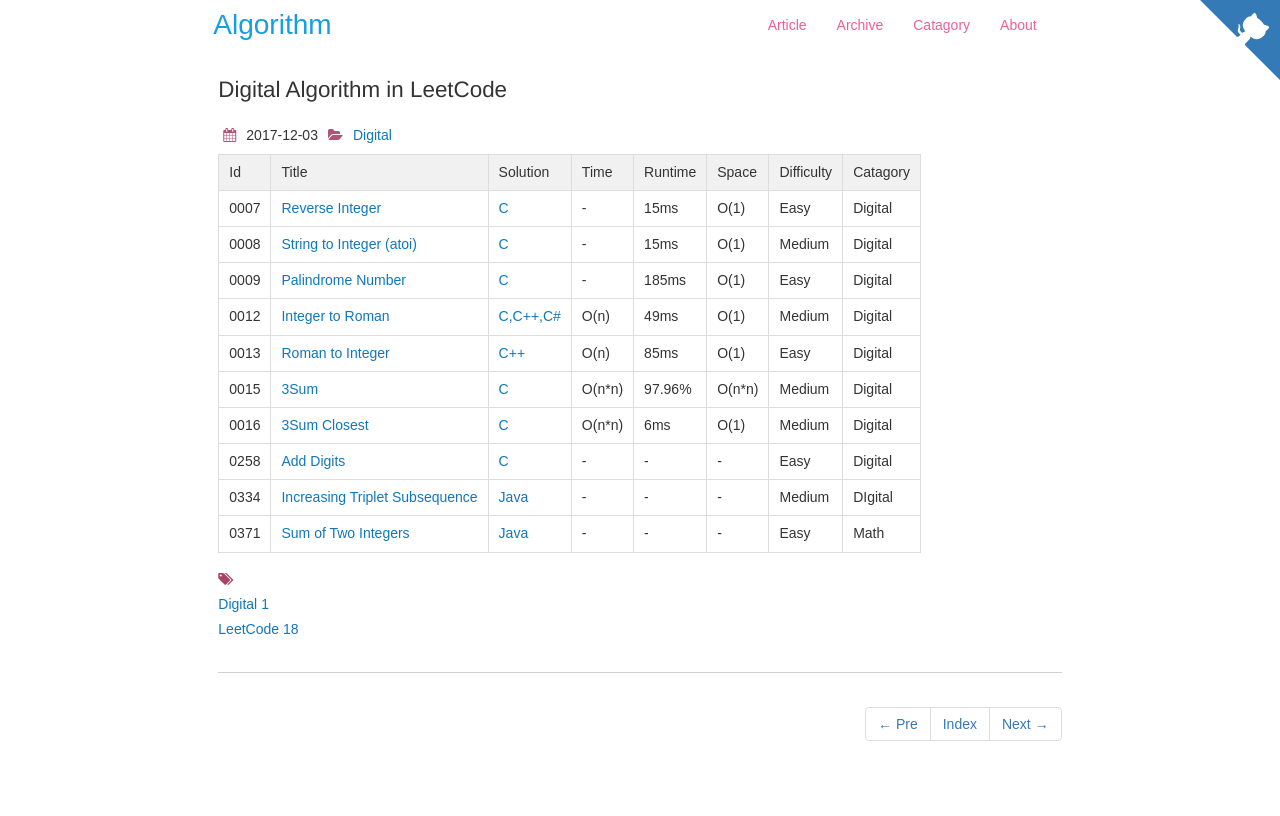
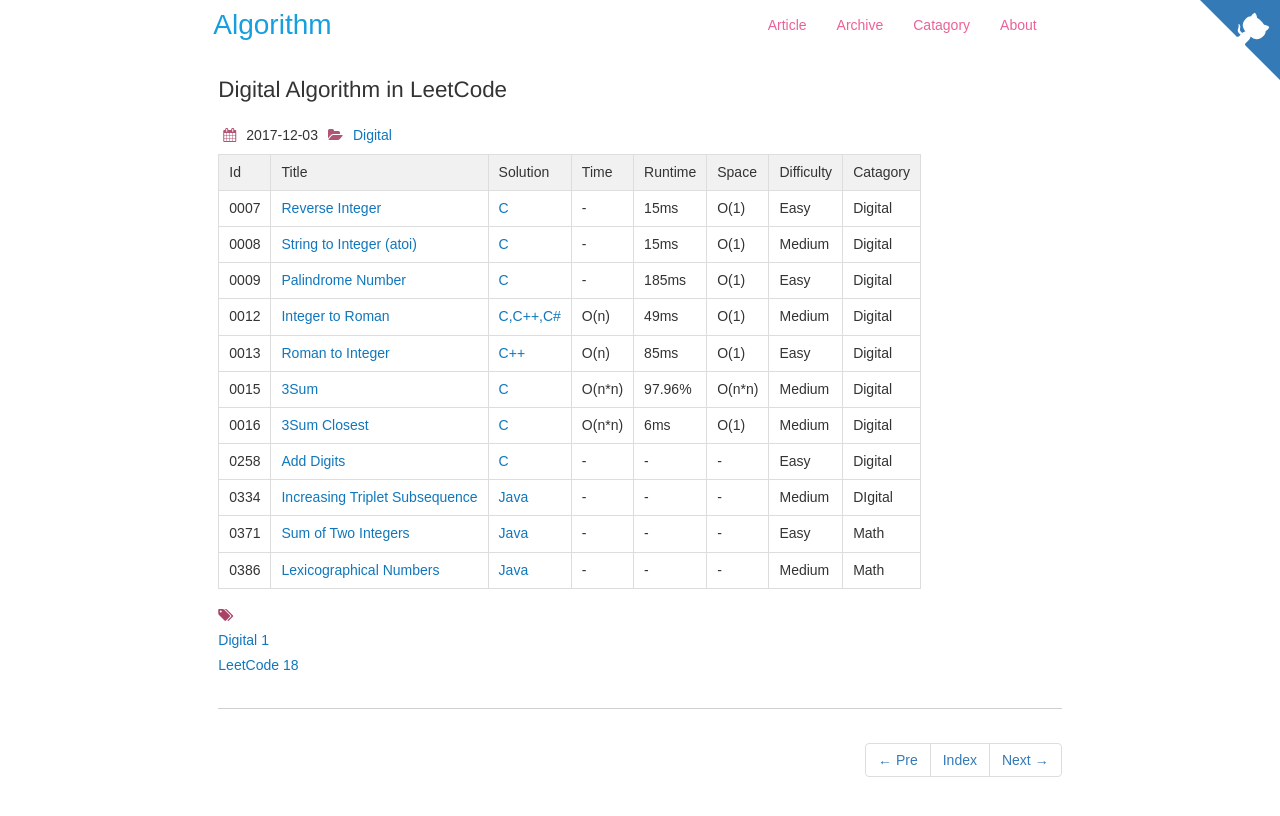
Before and after one commit to dunso/algorithm, a Jekyll site: the page built from docs/_posts/2017-12-03-Digital.md, in a window 1280 px wide. Shown: the top 816 px of the page. Built offline with Jekyll 4.4.1, drawn with Linux system fonts in a browser that asks for light colours; nearby versions of some CDN libraries.

Commit message:
Add index of LeetCode0386.java to docs

```diff
--- a/docs/_posts/2017-12-03-Digital.md
+++ b/docs/_posts/2017-12-03-Digital.md
@@ -22,3 +22,4 @@
 |0258|[Add Digits](https://leetcode.com/problems/add-digits) | [C](https://e.srl/leetcode-258/)  |-|-|-|Easy|Digital|
 |0334|[Increasing Triplet Subsequence](https://leetcode.com/problems/increasing-triplet-subsequence) | [Java](https://e.srl/leetcode-334/)  |-|-|-|  Medium |DIgital|
 |0371|[ Sum of Two Integers](https://leetcode.com/problems/sum-of-two-integers)|[Java](https://e.srl/leetcode-371/)|-|-|-|Easy|Math|
+|0386|[ Lexicographical Numbers](https://leetcode.com/problems/lexicographical-numbers)|[Java](https://e.srl/leetcode-386/)|-|-|-|Medium|Math|
```
